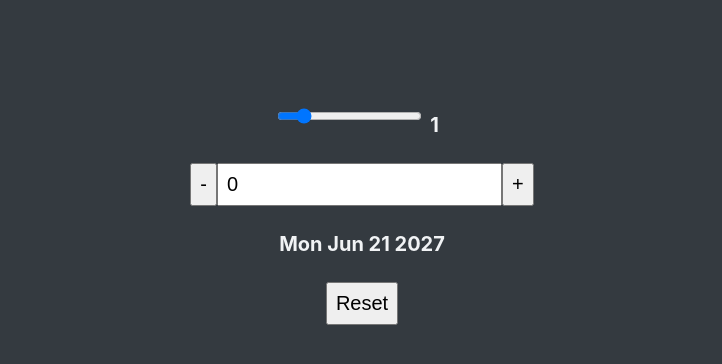
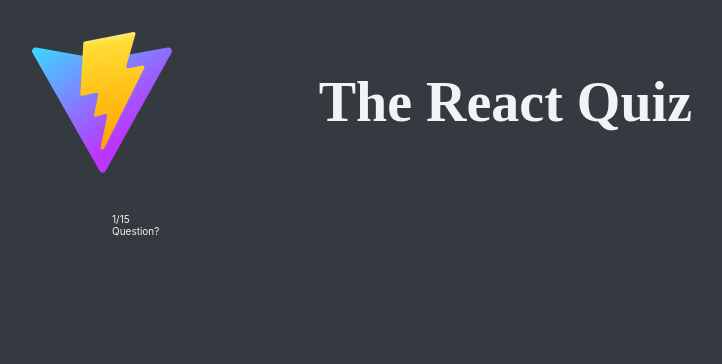
Before and after one commit to coderseyfi/react-quiz, a React (Vite) app: page / in a window 1280 px wide. Shown: the top 364 px of the page, without its empty margins (278-1000 px from the left). Built offline with nearby package versions, Linux system fonts and the light colour scheme; data requests are answered from the project's data file; a web font is replaced by a local one.

Commit message:
useReducer feature

```diff
--- /dev/null
+++ b/data/questions.json
@@ -0,0 +1,150 @@
+{
+  "questions": [
+    {
+      "question": "Which is the most popular JavaScript framework?",
+      "options": ["Angular", "React", "Svelte", "Vue"],
+      "correctOption": 1,
+      "points": 10
+    },
+    {
+      "question": "Which company invented React?",
+      "options": ["Google", "Apple", "Netflix", "Facebook"],
+      "correctOption": 3,
+      "points": 10
+    },
+    {
+      "question": "What's the fundamental building block of React apps?",
+      "options": ["Components", "Blocks", "Elements", "Effects"],
+      "correctOption": 0,
+      "points": 10
+    },
+    {
+      "question": "What's the name of the syntax we use to describe the UI in React components?",
+      "options": ["FBJ", "Babel", "JSX", "ES2015"],
+      "correctOption": 2,
+      "points": 10
+    },
+    {
+      "question": "How does data flow naturally in React apps?",
+      "options": [
+        "From parents to children",
+        "From children to parents",
+        "Both ways",
+        "The developers decides"
+      ],
+      "correctOption": 0,
+      "points": 10
+    },
+    {
+      "question": "How to pass data into a child component?",
+      "options": ["State", "Props", "PropTypes", "Parameters"],
+      "correctOption": 1,
+      "points": 10
+    },
+    {
+      "question": "When to use derived state?",
+      "options": [
+        "Whenever the state should not trigger a re-render",
+        "Whenever the state can be synchronized with an effect",
+        "Whenever the state should be accessible to all components",
+        "Whenever the state can be computed from another state variable"
+      ],
+      "correctOption": 3,
+      "points": 30
+    },
+    {
+      "question": "What triggers a UI re-render in React?",
+      "options": [
+        "Running an effect",
+        "Passing props",
+        "Updating state",
+        "Adding event listeners to DOM elements"
+      ],
+      "correctOption": 2,
+      "points": 20
+    },
+    {
+      "question": "When do we directly \"touch\" the DOM in React?",
+      "options": [
+        "When we need to listen to an event",
+        "When we need to change the UI",
+        "When we need to add styles",
+        "Almost never"
+      ],
+      "correctOption": 3,
+      "points": 20
+    },
+    {
+      "question": "In what situation do we use a callback to update state?",
+      "options": [
+        "When updating the state will be slow",
+        "When the updated state is very data-intensive",
+        "When the state update should happen faster",
+        "When the new state depends on the previous state"
+      ],
+      "correctOption": 3,
+      "points": 30
+    },
+    {
+      "question": "If we pass a function to useState, when will that function be called?",
+      "options": [
+        "On each re-render",
+        "Each time we update the state",
+        "Only on the initial render",
+        "The first time we update the state"
+      ],
+      "correctOption": 2,
+      "points": 30
+    },
+    {
+      "question": "Which hook to use for an API request on the component's initial render?",
+      "options": ["useState", "useEffect", "useRef", "useReducer"],
+      "correctOption": 1,
+      "points": 10
+    },
+    {
+      "question": "Which variables should go into the useEffect dependency array?",
+      "options": [
+        "Usually none",
+        "All our state variables",
+        "All state and props referenced in the effect",
+        "All variables needed for clean up"
+      ],
+      "correctOption": 2,
+      "points": 30
+    },
+    {
+      "question": "An effect will always run on the initial render.",
+      "options": [
+        "True",
+        "It depends on the dependency array",
+        "False",
+        "In depends on the code in the effect"
+      ],
+      "correctOption": 0,
+      "points": 30
+    },
+    {
+      "question": "When will an effect run if it doesn't have a dependency array?",
+      "options": [
+        "Only when the component mounts",
+        "Only when the component unmounts",
+        "The first time the component re-renders",
+        "Each time the component is re-rendered"
+      ],
+      "correctOption": 3,
+      "points": 20
+    },
+    {
+      "question": "When will an effect run if it doesn't have a dependency array?",
+      "options": [
+        "Only when the component mounts",
+        "Only when the component unmounts",
+        "The first time the component re-renders",
+        "Each time the component is re-rendered"
+      ],
+      "correctOption": 3,
+      "points": 2224
+    }
+  ]
+}
--- a/index.html
+++ b/index.html
@@ -1,4 +1,4 @@
-<!doctype html>
+<!DOCTYPE html>
 <html lang="en">
   <head>
     <meta charset="UTF-8" />
@@ -8,6 +8,6 @@
   </head>
   <body>
     <div id="root"></div>
-    <script type="module" src="/src/main.jsx"></script>
+    <script type="module" src="/src/index.jsx"></script>
   </body>
 </html>
--- a/package.json
+++ b/package.json
@@ -7,9 +7,11 @@
     "dev": "vite",
     "build": "vite build",
     "lint": "eslint .",
-    "preview": "vite preview"
+    "preview": "vite preview",
+    "server": "json-server --watch data/questions.json --port 8000"
   },
   "dependencies": {
+    "json-server": "^1.0.0-beta.2",
     "react": "^18.3.1",
     "react-dom": "^18.3.1"
   },
--- a/src/App.jsx
+++ b/src/App.jsx
@@ -1,9 +1,52 @@
-import DateCounter from "./DateCounter";
+import { act, useEffect, useReducer } from "react";
+import Header from "./Header";
+import Main from "./main";
+
+const initialState = {
+  questions: [],
+
+  // 'loading' , 'error', 'ready', 'active', 'finished'
+  status: "loading",
+};
+
+function reducer(state, action) {
+  switch (action.type) {
+    case "dataReceived":
+      return {
+        ...state,
+        questions: action.payload,
+        status: "ready",
+      };
+
+    case "dataFailed":
+      return {
+        ...state,
+        status: "error",
+      };
+    default:
+      throw new Error("Action unknown");
+  }
+}
 
 export default function App() {
+  const [state, dispatch] = useReducer(reducer, initialState);
+
+  console.log(state);
+  useEffect(function () {
+    fetch("http://localhost:8000/questions")
+      .then((res) => res.json())
+      .then((data) => dispatch({ type: "dataReceived", payload: data }))
+      .catch((err) => dispatch({ type: "dataFailed" }));
+  }, []);
+
   return (
-    <div>
-      <DateCounter />
+    <div className="app">
+      <Header />
+
+      <Main>
+        <p>1/15</p>
+        <p>Question?</p>
+      </Main>
     </div>
   );
 }
--- a/src/Header.jsx
+++ b/src/Header.jsx
@@ -1,7 +1,9 @@
+import viteLogo from "../public/vite.svg";
+
 function Header() {
   return (
-    <header className='app-header'>
-      <img src='logo512.png' alt='React logo' />
+    <header className="app-header">
+      <img src={viteLogo} alt="React logo" />
       <h1>The React Quiz</h1>
     </header>
   );
--- /dev/null
+++ b/src/index.jsx
@@ -0,0 +1,5 @@
+import { createRoot } from "react-dom/client";
+import App from "./App.jsx";
+import "./index.css";
+
+createRoot(document.getElementById("root")).render(<App />);
--- a/src/main.jsx
+++ b/src/main.jsx
@@ -1,5 +1,5 @@
-import { createRoot } from "react-dom/client";
-import App from "./App.jsx";
-import "./index.css";
+function Main({ children }) {
+  return <main className="main">{children}</main>;
+}
 
-createRoot(document.getElementById("root")).render(<App />);
+export default Main;
```
Also changed, not shown: 1 other file (tests, documents, lock files or other folders).
